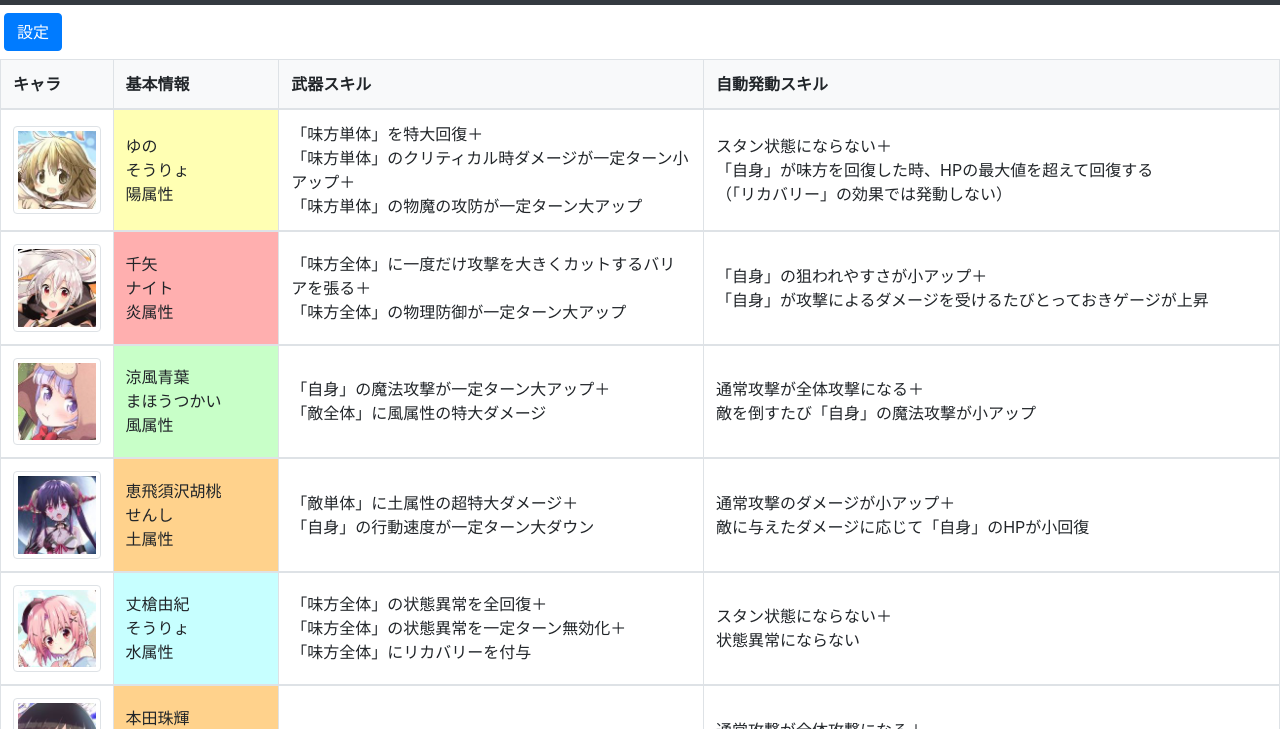
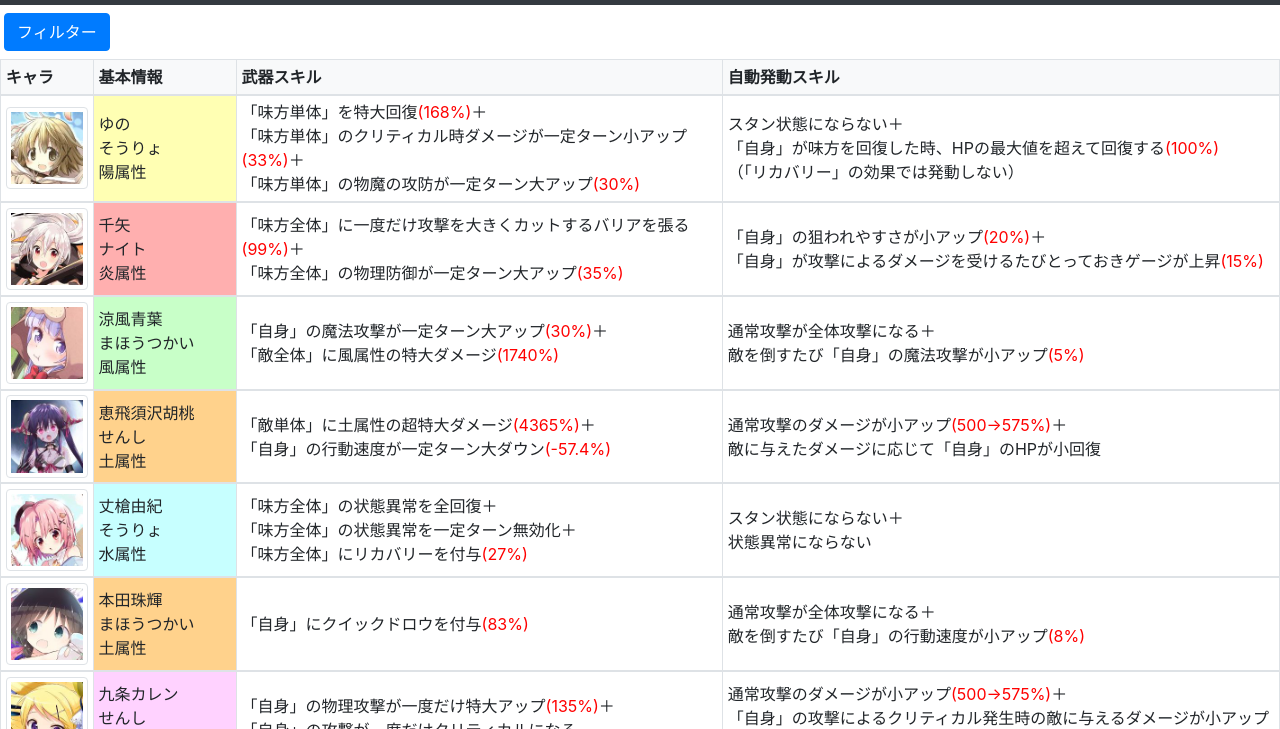
Before and after one commit to gndcube/kirafan_weapon, a plain HTML site: page index.html in a window 1280 px wide. Shown: the part 51-780 px from the top of the page. Drawn offline with nearby package versions, Linux system fonts and the light colour scheme.

Commit message:
ver 1.1.0
やすな・メリー・春香更新
倍率追加

```diff
--- a/chara.js
+++ b/chara.js
@@ -1,88 +1,88 @@
 //キャラリスト
 var chara=[
 	{name:"ゆの",title:"ひだまりスケッチ",class:"そうりょ",att:"陽属性",
-	skill:"「味方単体」を特大回復＋<br>「味方単体」のクリティカル時ダメージが一定ターン小アップ＋<br>「味方単体」の物魔の攻防が一定ターン大アップ",
-	pass:"スタン状態にならない＋<br>「自身」が味方を回復した時、HPの最大値を超えて回復する<br>（「リカバリー」の効果では発動しない）",
+	skill:"「味方単体」を特大回復{168%}＋<br>「味方単体」のクリティカル時ダメージが一定ターン小アップ{33%}＋<br>「味方単体」の物魔の攻防が一定ターン大アップ{30%}",
+	pass:"スタン状態にならない＋<br>「自身」が味方を回復した時、HPの最大値を超えて回復する{100%}<br>（「リカバリー」の効果では発動しない）",
 	image:"./images/001a.jpg",evo:4},
 	{name:"千矢",title:"うらら迷路帖",class:"ナイト",att:"炎属性",
-	skill:"「味方全体」に一度だけ攻撃を大きくカットするバリアを張る＋<br>「味方全体」の物理防御が一定ターン大アップ",
-	pass:"「自身」の狙われやすさが小アップ＋<br>「自身」が攻撃によるダメージを受けるたびとっておきゲージが上昇",
+	skill:"「味方全体」に一度だけ攻撃を大きくカットするバリアを張る{99%}＋<br>「味方全体」の物理防御が一定ターン大アップ{35%}",
+	pass:"「自身」の狙われやすさが小アップ{20%}＋<br>「自身」が攻撃によるダメージを受けるたびとっておきゲージが上昇{15%}",
 	image:"./images/008b.jpg",evo:4},
 	{name:"涼風青葉",title:"NEW GAME!",class:"まほうつかい",att:"風属性",
-	skill:"「自身」の魔法攻撃が一定ターン大アップ＋<br>「敵全体」に風属性の特大ダメージ",
-	pass:"通常攻撃が全体攻撃になる＋<br>敵を倒すたび「自身」の魔法攻撃が小アップ",
+	skill:"「自身」の魔法攻撃が一定ターン大アップ{30%}＋<br>「敵全体」に風属性の特大ダメージ{1740%}",
+	pass:"通常攻撃が全体攻撃になる＋<br>敵を倒すたび「自身」の魔法攻撃が小アップ{5%}",
 	image:"./images/006a.jpg",evo:4},
 	{name:"恵飛須沢胡桃",title:"がっこうぐらし！",class:"せんし",att:"土属性",
-	skill:"「敵単体」に土属性の超特大ダメージ＋<br>「自身」の行動速度が一定ターン大ダウン",
-	pass:"通常攻撃のダメージが小アップ＋<br>敵に与えたダメージに応じて「自身」のHPが小回復",
+	skill:"「敵単体」に土属性の超特大ダメージ{4365%}＋<br>「自身」の行動速度が一定ターン大ダウン{-57.4%}",
+	pass:"通常攻撃のダメージが小アップ{500→575%}＋<br>敵に与えたダメージに応じて「自身」のHPが小回復",
 	image:"./images/028a.jpg",evo:4},
 	{name:"丈槍由紀",title:"がっこうぐらし！",class:"そうりょ",att:"水属性",
-	skill:"「味方全体」の状態異常を全回復＋<br>「味方全体」の状態異常を一定ターン無効化＋<br>「味方全体」にリカバリーを付与",
+	skill:"「味方全体」の状態異常を全回復＋<br>「味方全体」の状態異常を一定ターン無効化＋<br>「味方全体」にリカバリーを付与{27%}",
 	pass:"スタン状態にならない＋<br>状態異常にならない",
 	image:"./images/003a.jpg",evo:4},
 	{name:"本田珠輝",title:"ステラのまほう",class:"まほうつかい",att:"土属性",
-	skill:"「自身」にクイックドロウを付与",
-	pass:"通常攻撃が全体攻撃になる＋<br>敵を倒すたび「自身」の行動速度が小アップ",
+	skill:"「自身」にクイックドロウを付与{83%}",
+	pass:"通常攻撃が全体攻撃になる＋<br>敵を倒すたび「自身」の行動速度が小アップ{8%}",
 	image:"./images/007b.jpg",evo:4},
 	{name:"九条カレン",title:"きんいろモザイク",class:"せんし",att:"月属性",
-	skill:"「自身」の物理攻撃が一度だけ特大アップ＋<br>「自身」の攻撃が一度だけクリティカルになる",
-	pass:"通常攻撃のダメージが小アップ＋<br>「自身」の攻撃によるクリティカル発生時の敵に与えるダメージが小アップ",
+	skill:"「自身」の物理攻撃が一度だけ特大アップ{135%}＋<br>「自身」の攻撃が一度だけクリティカルになる",
+	pass:"通常攻撃のダメージが小アップ{500→575%}＋<br>「自身」の攻撃によるクリティカル発生時の敵に与えるダメージが小アップ{33%}",
 	image:"./images/005a.jpg",evo:4},
 	{name:"平沢唯",title:"けいおん！",class:"せんし",att:"炎属性",
-	skill:"「自身」の物理攻撃が一定ターン特大アップ＋<br>「自身」の行動速度が一定ターン特大アップ＋<br>「自身」の物理防御が一定ターン大ダウン",
-	pass:"通常攻撃のダメージが小アップ＋<br>通常攻撃・クラススキルの効果に「自身」の物理攻撃が一定ターン小アップを追加する",
+	skill:"「自身」の物理攻撃が一定ターン特大アップ{75%}＋<br>「自身」の行動速度が一定ターン特大アップ{48.9%}＋<br>「自身」の物理防御が一定ターン大ダウン{-25%}",
+	pass:"通常攻撃のダメージが小アップ{500→575%}＋<br>通常攻撃・クラススキルの効果に「自身」の物理攻撃が一定ターン小アップ{10%}を追加する",
 	image:"./images/030a.jpg",evo:4},
 	{name:"トオル",title:"Aチャンネル",class:"せんし",att:"水属性",
-	skill:"「敵単体」に水属性の特大ダメージ+<br>「自身」の有利属性へのダメージが一定ターン大アップ＋<br>「自身」の物理攻撃が一定ターン大アップ",
-	pass:"通常攻撃のダメージが小アップ＋<br>「自身」の攻撃を受けた敵のスタンゲージの上昇量がアップする",
+	skill:"「敵単体」に水属性の特大ダメージ{3000%}+<br>「自身」の有利属性へのダメージが一定ターン大アップ{37%}＋<br>「自身」の物理攻撃が一定ターン大アップ{34%}",
+	pass:"通常攻撃のダメージが小アップ{500→575%}＋<br>「自身」の攻撃を受けた敵のスタンゲージの上昇量がアップする{25%}",
 	image:"./images/004a.jpg",evo:4},
 	{name:"桜ノ宮莓香",title:"ブレンド・S",class:"まほうつかい",att:"陽属性",
-	skill:"「自身」の魔法攻撃が一度だけ大アップ＋<br>「自身」のクリティカル時のダメージが一定ターン小アップ＋<br>「自身」のクリティカル率が一定ターン大アップ",
-	pass:"通常攻撃が全体攻撃になる＋<br>「自身」の狙われやすさが中ダウン",
+	skill:"「自身」の魔法攻撃が一度だけ大アップ{60%}＋<br>「自身」のクリティカル時のダメージが一定ターン小アップ{33%}＋<br>「自身」のクリティカル率が一定ターン大アップ{200%}",
+	pass:"通常攻撃が全体攻撃になる＋<br>「自身」の狙われやすさが中ダウン{-30%}",
 	image:"./images/010b.jpg",evo:4},
 	{name:"野々原ゆずこ",title:"ゆゆ式",class:"せんし",att:"炎属性",
-	skill:"「自身」の物理攻撃が一定ターン特大アップ+<br>「自身」のリキャストをかなり減らす",
-	pass:"通常攻撃のダメージが小アップ＋<br>「自身」の行動によるとっておきゲージの上昇量が大アップ",
+	skill:"「自身」の物理攻撃が一定ターン特大アップ{75%}+<br>「自身」のリキャストをかなり減らす{-35%}",
+	pass:"通常攻撃のダメージが小アップ{500→575%}＋<br>「自身」の行動によるとっておきゲージの上昇量が大アップ{100%}",
 	image:"./images/002a.jpg",evo:4},
 	{name:"ココア",title:"ご注文はうさぎですか？",class:"せんし",att:"風属性",
-	skill:"「自身」の物理攻撃が一度だけ大アップ＋<br>「敵単体」に風属性の特大ダメージ",
-	pass:"通常攻撃のダメージが小アップ＋<br>「自身」の攻撃を受けた敵のスタンゲージの上昇量がアップする",
+	skill:"「自身」の物理攻撃が一度だけ大アップ{60%}＋<br>「敵単体」に風属性の特大ダメージ{3000%}",
+	pass:"通常攻撃のダメージが小アップ{500→575%}＋<br>「自身」の攻撃を受けた敵のスタンゲージの上昇量がアップする{25%}",
 	image:"./images/265a.jpg",evo:4},
 	{name:"チノ",title:"ご注文はうさぎですか？",class:"まほうつかい",att:"陽属性",
-	skill:"「自身」の魔法攻撃が一度だけ大アップ＋<br>「自身」の攻撃が一度だけクリティカルになる＋<br>「敵単体」に陽属性の特大ダメージ",
-	pass:"通常攻撃が全体攻撃になる＋<br>「自身」の行動速度が大アップ",
+	skill:"「自身」の魔法攻撃が一度だけ大アップ{60%}＋<br>「自身」の攻撃が一度だけクリティカルになる＋<br>「敵単体」に陽属性の特大ダメージ{2850%}",
+	pass:"通常攻撃が全体攻撃になる＋<br>「自身」の行動速度が大アップ{38%}",
 	image:"./images/266b.jpg",evo:4},
 	{name:"折部やすな",title:"キルミーベイベー",class:"ナイト",att:"土属性",
-	skill:"「味方単体」の物理攻撃が一定ターン中アップ＋<br>「味方単体」の狙われやすさが一定ターン中ダウン",
-	pass:"「自身」の狙われやすさが小アップ＋<br>「自身」のHPが0になるダメージを受けた時、1回だけHPが1残り、「自身」のHPが全回復",
-	image:"./images/012a.jpg",evo:3},
+	skill:"「味方単体」の物理攻撃{45%}とクリティカル率{300%}が一定ターン大アップ＋<br>「味方単体」の狙われやすさが一定ターン中ダウン{-40%}",
+	pass:"「自身」の狙われやすさが小アップ{20%}＋<br>「自身」のHPが0になるダメージを受けた時、<br>1回だけHPが1残り、「自身」のHPが全回復",
+	image:"./images/012a.jpg",evo:4},
 	{name:"メリー・ナイトメア",title:"夢喰いメリー",class:"せんし",att:"月属性",
-	skill:"「敵単体」に自属性の中ダメージ＋<br>「自身」の物理攻撃が一定ターン中アップ",
-	pass:"通常攻撃のダメージが小アップ＋<br>「自身」の通常攻撃・クラススキルを受けた敵に低確率でねむりを付与",
-	image:"./images/014a.jpg",evo:3},
+	skill:"「敵単体」にねむり状態に特効{16500%}を持つ月属性の特大ダメージ{3000%}",
+	pass:"通常攻撃のダメージが小アップ{500→575%}＋<br>「自身」の通常攻撃・クラススキルを受けた敵に低確率でねむりを付与{25%}",
+	image:"./images/014a.jpg",evo:4},
 	{name:"高山春香",title:"桜Trick",class:"そうりょ",att:"炎属性",
-	skill:"「味方単体」を中回復＋<br>「味方単体」の物理攻撃と魔法攻撃が一定ターン中アップ",
+	skill:"「味方全体」を中回復{73.5%}＋<br>「味方全体」の物理攻撃と魔法攻撃が一定ターン中アップ{23%}",
 	pass:"スタン状態にならない＋<br>クラススキルの効果対象が「味方全体」になる",
-	image:"./images/009a.jpg",evo:3},
+	image:"./images/009a.jpg",evo:4},
 	{name:"アリス【クリスマス】",title:"きんいろモザイク",class:"まほうつかい",att:"土属性",
 	skill:"「敵全体」に自属性の中ダメージ＋<br>「自身」の魔法攻撃が一定ターン中アップ",
-	pass:"通常攻撃が全体攻撃になる＋<br>敵を倒すたび「自身」の魔法攻撃が小アップ",
+	pass:"通常攻撃が全体攻撃になる＋<br>敵を倒すたび「自身」の魔法攻撃が小アップ{5%}",
 	image:"./images/033a.jpg",evo:3},
 	{name:"はじめ【クリスマス】",title:"NEW GAME!",class:"せんし",att:"水属性",
 	skill:"「敵単体」に自属性の中ダメージ＋<br>「自身」の物理攻撃が一定ターン中アップ",
-	pass:"通常攻撃のダメージが小アップ＋<br>通常攻撃・クラススキルを使用するたび「自身」のリキャストをかなり減らす",
+	pass:"通常攻撃のダメージが小アップ{500→575%}＋<br>通常攻撃・クラススキルを使用するたび「自身」のリキャストをかなり減らす{-35%}",
 	image:"./images/036a.jpg",evo:3},
 	{name:"ユー子【クリスマス】",title:"Aチャンネル",class:"ナイト",att:"月属性",
 	skill:"「敵単体」に自属性の中ダメージ＋<br>「自身」の狙われやすさが一定ターン中アップ",
-	pass:"「自身」の狙われやすさが小アップ＋<br>スタン状態にならない",
+	pass:"「自身」の狙われやすさが小アップ{20%}＋<br>スタン状態にならない",
 	image:"./images/035a.jpg",evo:3},
 	{name:"千矢【クリスマス】",title:"うらら迷路帖",class:"そうりょ",att:"風属性",
 	skill:"「味方単体」を中回復＋<br>「味方単体」の状態異常を回復",
-	pass:"スタン状態にならない＋<br>「自身」の狙われやすさが中ダウン",
+	pass:"スタン状態にならない＋<br>「自身」の狙われやすさが中ダウン{-30%}",
 	image:"./images/034a.jpg",evo:3},
 	{name:"志摩リン",title:"ゆるキャン△",class:"まほうつかい",att:"水属性",
 	skill:"「敵全体」に自属性の中ダメージ＋<br>「自身」の魔法攻撃が一定ターン中アップ",
-	pass:"通常攻撃が全体攻撃になる＋<br>敵を倒すたび「自身」の魔法攻撃が小アップ",
+	pass:"通常攻撃が全体攻撃になる＋<br>敵を倒すたび「自身」の魔法攻撃が小アップ{5%}",
 	image:"./images/020b.jpg",evo:3},
 	{name:"関谷なる",title:"ハナヤマタ",class:"そうりょ",att:"陽属性",
 	skill:"「敵全体」に自属性の中ダメージ＋<br>「自身」の魔法攻撃が一定ターン中アップ",
@@ -94,10 +94,10 @@ var chara=[
 	image:"./images/026b.jpg",evo:3},
 	{name:"一之瀬花名",title:"スロウスタート",class:"そうりょ",att:"水属性",
 	skill:"「味方単体」の物理防御と魔法防御が一定ターン小アップ＋<br>「味方単体」の物理攻撃・魔法攻撃が一定ターン小アップ",
-	pass:"スタン状態にならない＋<br>「自身」が設置するスキルカードの発動回数が増える",
+	pass:"スタン状態にならない＋<br>「自身」が設置するスキルカードの発動回数が{2}増える",
 	image:"./images/018a.jpg",evo:3},
 	{name:"リゼ",title:"ご注文はうさぎですか？",class:"ナイト",att:"水属性",
-	skill:"「自身」の物理攻撃が一定ターン大アップ＋<br>「敵全体」に水属性の特大ダメージ",
-	pass:"通常攻撃のダメージが小アップ＋<br>通常攻撃が全体攻撃になる",
+	skill:"「自身」の物理攻撃が一定ターン大アップ{30%}＋<br>「敵全体」に水属性の特大ダメージ{1740%}",
+	pass:"通常攻撃のダメージが小アップ{500→575%}＋<br>通常攻撃が全体攻撃になる",
 	image:"./images/295b.jpg",evo:4},
 ];
--- a/index.html
+++ b/index.html
@@ -25,7 +25,7 @@
 		</nav>
 
 		<!--設定-->
-		<button class="btn btn-primary mt-2 ml-1" data-toggle="collapse" data-target="#setting" aria-expand="false" aria-controls="setting">設定</button>
+		<button class="btn btn-primary mt-2 ml-1" data-toggle="collapse" data-target="#setting" aria-expand="false" aria-controls="setting">フィルター</button>
 		<div class="collapse" id="setting">
 			<div class="card card-body">
 				<div class="bg-light"><strong>表示・非表示</strong></div>
@@ -53,6 +53,12 @@
 							<div class="form-check">
 								<input class="form-check-input" type="checkbox" id="visible_4" checked>
 								<label class="form-check-label" for="visible_4">自動発動スキル</label>
+							</div>
+						</div>
+						<div class="col">
+							<div class="form-check">
+								<input class="form-check-input" type="checkbox" id="visible_5" checked>
+								<label class="form-check-label" for="visible_5">倍率</label>
 							</div>
 						</div>
 					</div>
@@ -304,7 +310,9 @@
 		</div>
 
 		<!--キャラ一覧-->
-		<table class="table table-bordered mt-2" id="list">
+		<table class="table table-bordered table-sm mt-2" id="list">
 		</table>
+
+		※倍率は最大Lvのときの値です。
 	</body>
 </html>
--- a/main.js
+++ b/main.js
@@ -59,7 +59,7 @@ var update_list=function(){
 			}
 		}
 
-		//設定
+		//フィルター
 		if(hit_num==keywords.length){
 			var flag=true;
 
@@ -81,7 +81,7 @@ var update_list=function(){
 				}
 			}
 
-			//属性
+			//属性フィルター
 			for(j=0,lj=att_list.length;j<lj;++j){
 				var att_id="att_filter_"+(j+1);
 				if(att_list[j]==chara[i].att){
@@ -90,7 +90,7 @@ var update_list=function(){
 				}
 			}
 
-			//進化回数
+			//進化回数フィルター
 			if(!document.getElementById("evo_"+chara[i].evo).checked){flag=false;}
 
 			if(flag){
@@ -102,6 +102,20 @@ var update_list=function(){
 	//リスト作成
 	for(i=0,li=hit_list.length;i<li;++i){
 		var chara_ele="<tr>";
+		var chara_skill=""; //武器スキル
+		var chara_pass=""; //自動発動スキル
+
+		//倍率表示設定
+		if(document.getElementById("visible_5").checked){
+			chara_skill=chara[hit_list[i]].skill.replace(/\{([^\{\}]*)\}/g,"<font color='#ff0000'>($1)</font>");
+			chara_pass=chara[hit_list[i]].pass.replace(/\{([^\{\}]*)\}/g,"<font color='#ff0000'>($1)</font>");
+		}
+		else{
+			chara_skill=chara[hit_list[i]].skill.replace(/\{[^\{\}]*\}/g,"");
+			chara_pass=chara[hit_list[i]].pass.replace(/\{[^\{\}]*\}/g,"");
+		}
+
+		//HTML生成
 		if(document.getElementById("visible_1").checked){
 			chara_ele+="<td class='align-middle'><img src='"+chara[hit_list[i]].image+"' class='img-thumbnail' width='100' height='100'></td>";
 		}
@@ -109,10 +123,10 @@ var update_list=function(){
 			chara_ele+="<td class='align-middle' bgcolor='"+get_att_color(chara[hit_list[i]].att)+"'>"+chara[hit_list[i]].name+"<br>"+chara[hit_list[i]].class+"<br>"+chara[hit_list[i]].att+"</td>";
 		}
 		if(document.getElementById("visible_3").checked){
-			chara_ele+="<td class='align-middle"+(chara[hit_list[i]].evo==3?" text-secondary":"")+"'>"+chara[hit_list[i]].skill+"</td>";
+			chara_ele+="<td class='align-middle"+(chara[hit_list[i]].evo==3?" text-secondary":"")+"'>"+chara_skill+"</td>";
 		}
 		if(document.getElementById("visible_4").checked){
-			chara_ele+="<td class='align-middle'>"+chara[hit_list[i]].pass+"</td>";
+			chara_ele+="<td class='align-middle'>"+chara_pass+"</td>";
 		}
 		chara_ele+="</tr>";
 		list_ele.insertAdjacentHTML("beforeend",chara_ele);
```
